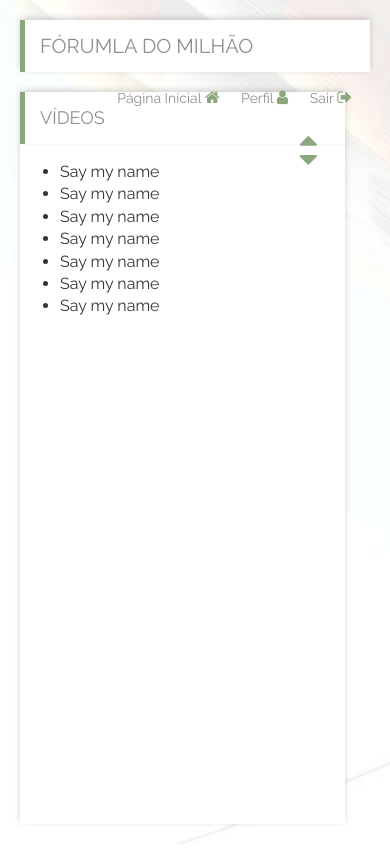
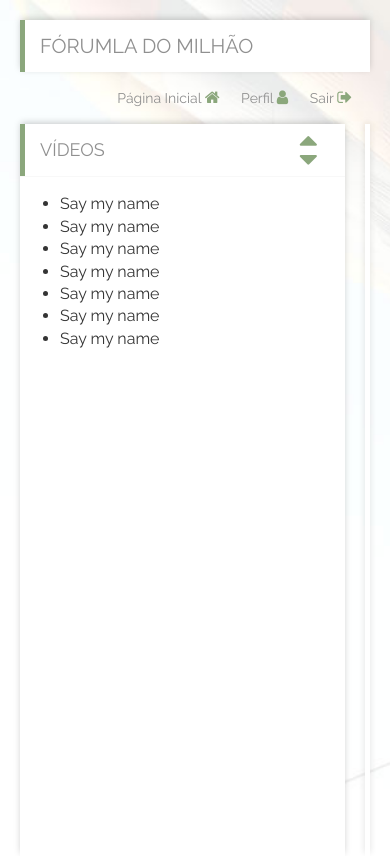
Before and after one commit to nnisouza/escoladosucesso-class-area, a plain HTML site: page index.html in a window 390 px wide. Drawn offline with nearby package versions, Linux system fonts and the light colour scheme.

Commit message:
Video container responsive

```diff
--- a/assets/css/main.css
+++ b/assets/css/main.css
@@ -126,6 +126,7 @@ textarea {
 .wrapper .content .sidebar{
     width: 325px;
     height: 100%;
+    float: left;
 }
 .wrapper .content .sidebar .sidebarHeader{
     width: 100%;
@@ -172,6 +173,10 @@ textarea {
     height: auto;
     overflow: hidden;
     float: left;
+}
+.wrapper .content .container{
+    height: 100%;
+    float: right;
 }
 
 
--- a/assets/js/main.js
+++ b/assets/js/main.js
@@ -5,9 +5,11 @@ function calc() {
     master.window.height = $(window).height();
     master.window.width = $(window).width();
 
-    $content = master.window.height - 112
+    $content = master.window.height - 112;
+    $container = master.window.width - 385;
 
     $('.content').height($content);
+    $('.container').width($container);
 
     drawPage();
 }
```
Also changed, not shown: index.html (+0 -1 lines).
